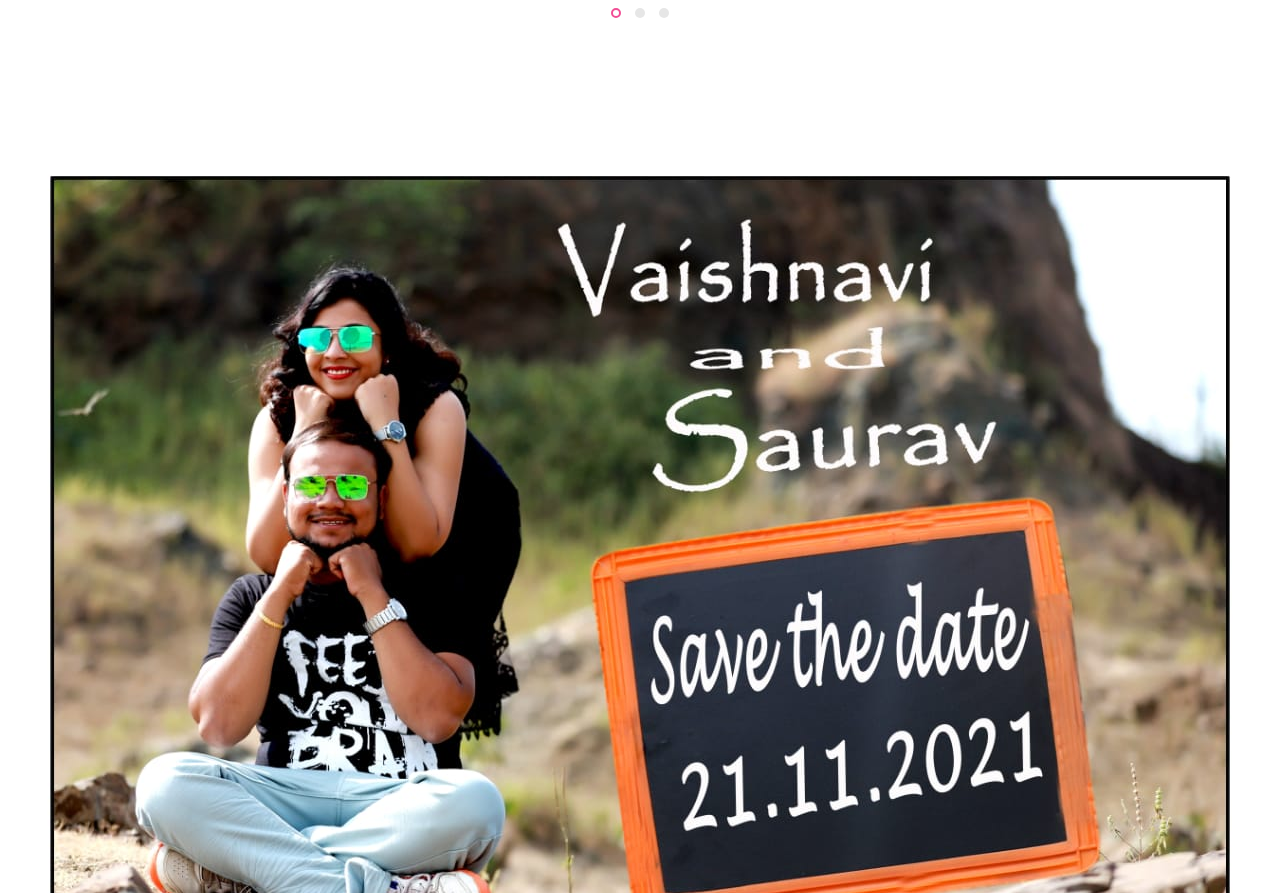
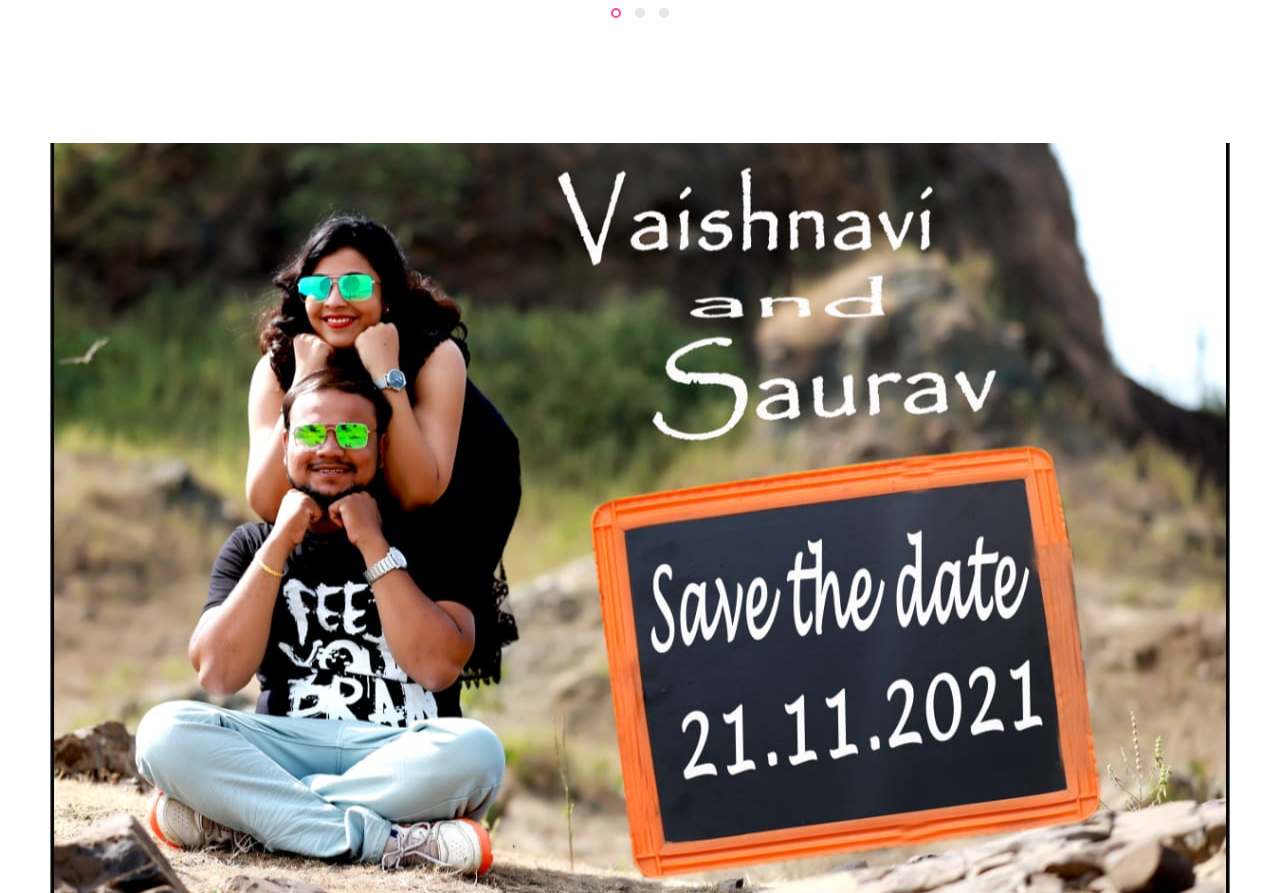
Before and after one commit to Creatorshailesh/wedding, a plain HTML site: page index.html in a window 1280 px wide. Shown: the part 5855-6748 px from the top of the page. Drawn offline with nearby package versions, Linux system fonts and the light colour scheme; files whose address does not match are found by name.

Commit message:
Update style.css

```diff
--- a/css/style.css
+++ b/css/style.css
@@ -1373,7 +1373,7 @@ height: 750px;
 
 
   width: 100%;
-  background: url("../images/savedate.jpeg") ;
+  background: url("../images/savedate.jpeg") center;
 
 }
 @media (min-width:200px) and (max-width:768px)
```
